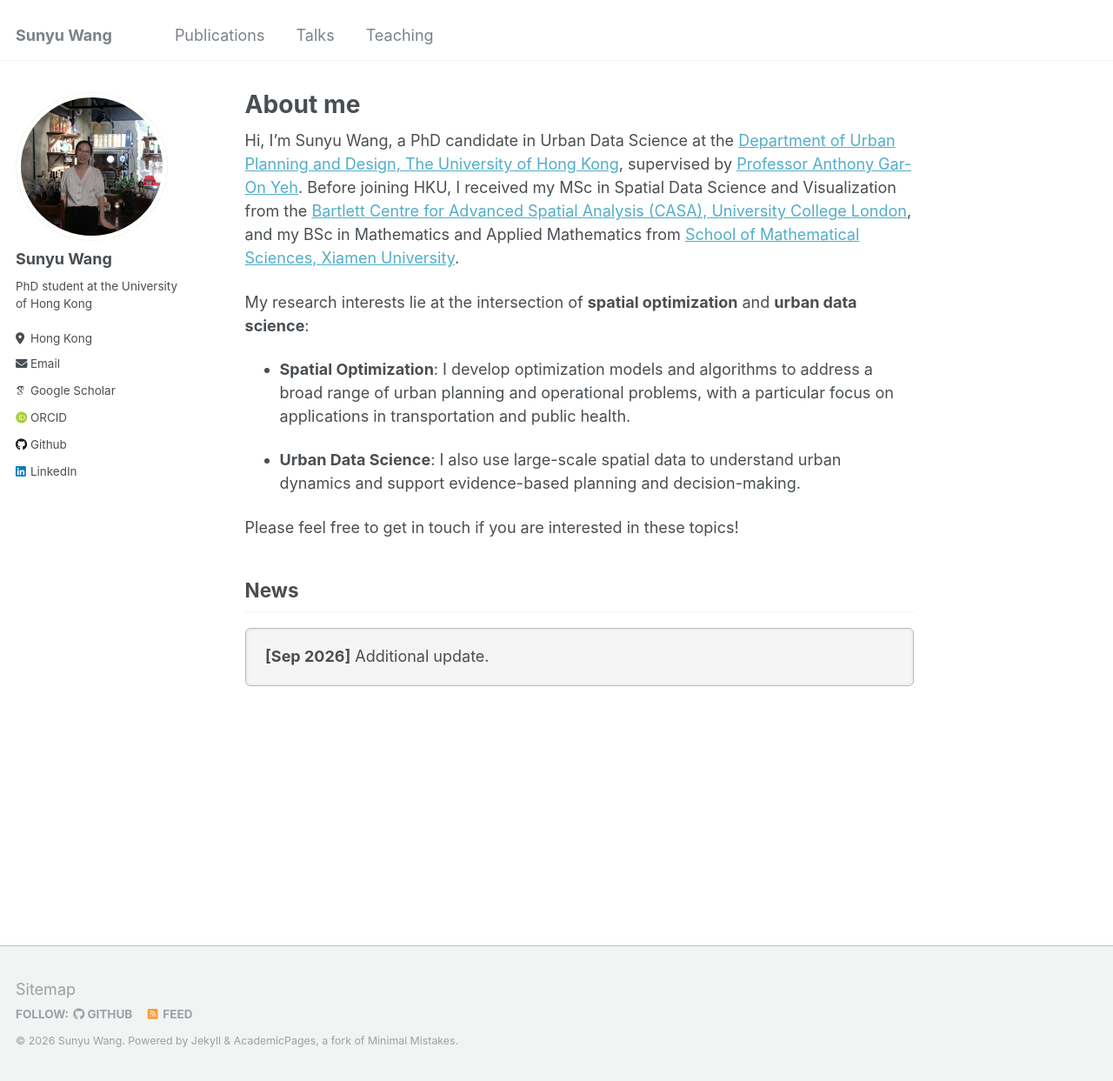
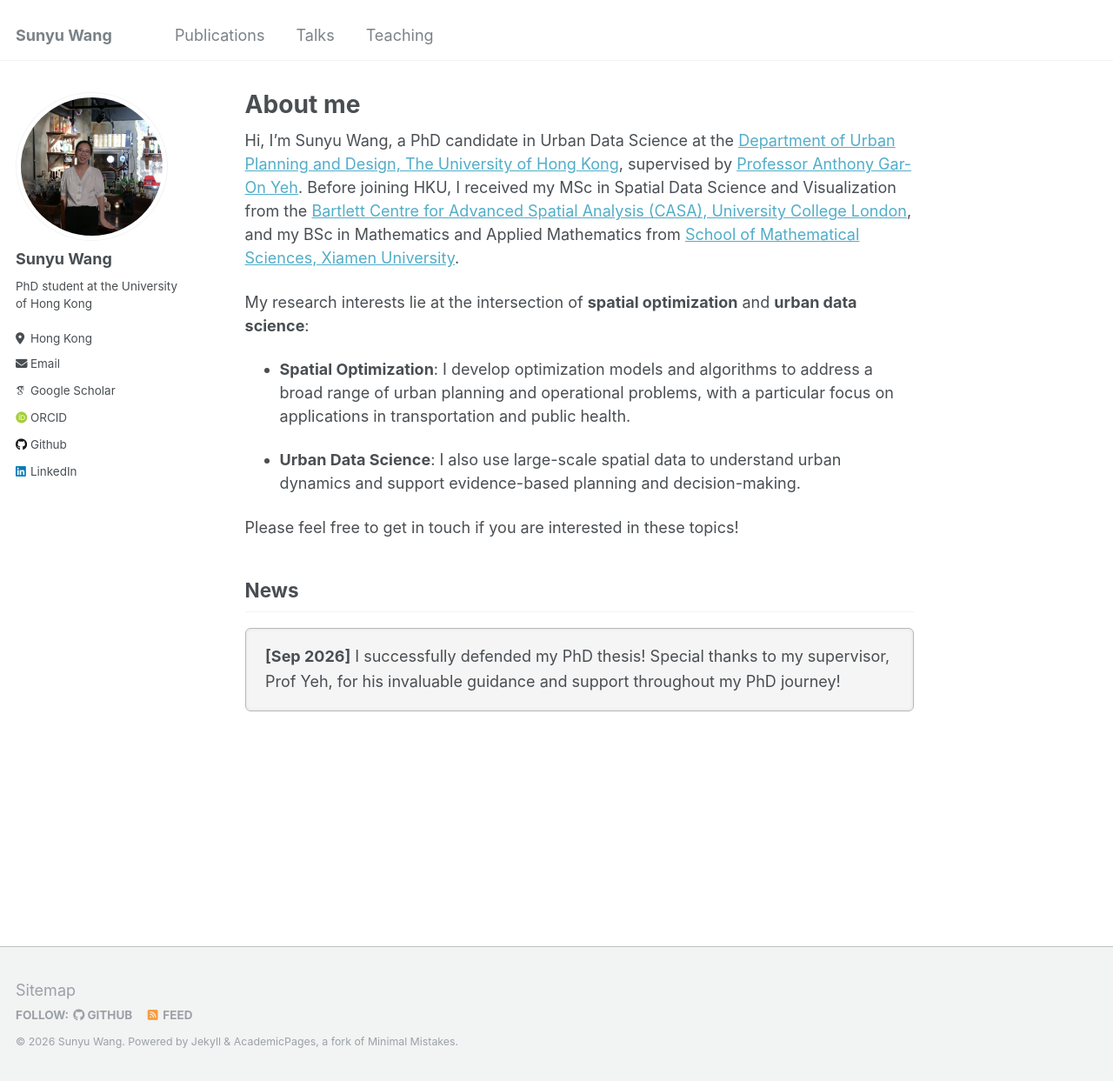
Before and after one commit to sywang-20/sywang-20.github.io, a Jekyll site: the page built from _pages/about.md, in a window 1280 px wide and 1243 px high. Shown: the whole window at 87% size. Built offline with Jekyll 4.4.1, drawn with Linux system fonts in a browser that asks for light colours; some web fonts are replaced.

Commit message:
Add PhD thesis defense news update
Updated news section with PhD thesis defense announcement.

```diff
--- a/_pages/about.md
+++ b/_pages/about.md
@@ -22,6 +22,6 @@ Please feel free to get in touch if you are interested in these topics!
 
 <div class="news-scroll" role="region" aria-label="Latest news" tabindex="0">
 <p class="news-item">
-  <strong>[Sep 2026]</strong> Additional update.
+  <strong>[Sep 2026]</strong> I successfully defended my PhD thesis! Special thanks to my supervisor, Prof Yeh, for his invaluable guidance and support throughout my PhD journey!
 </p>
 </div>
```
